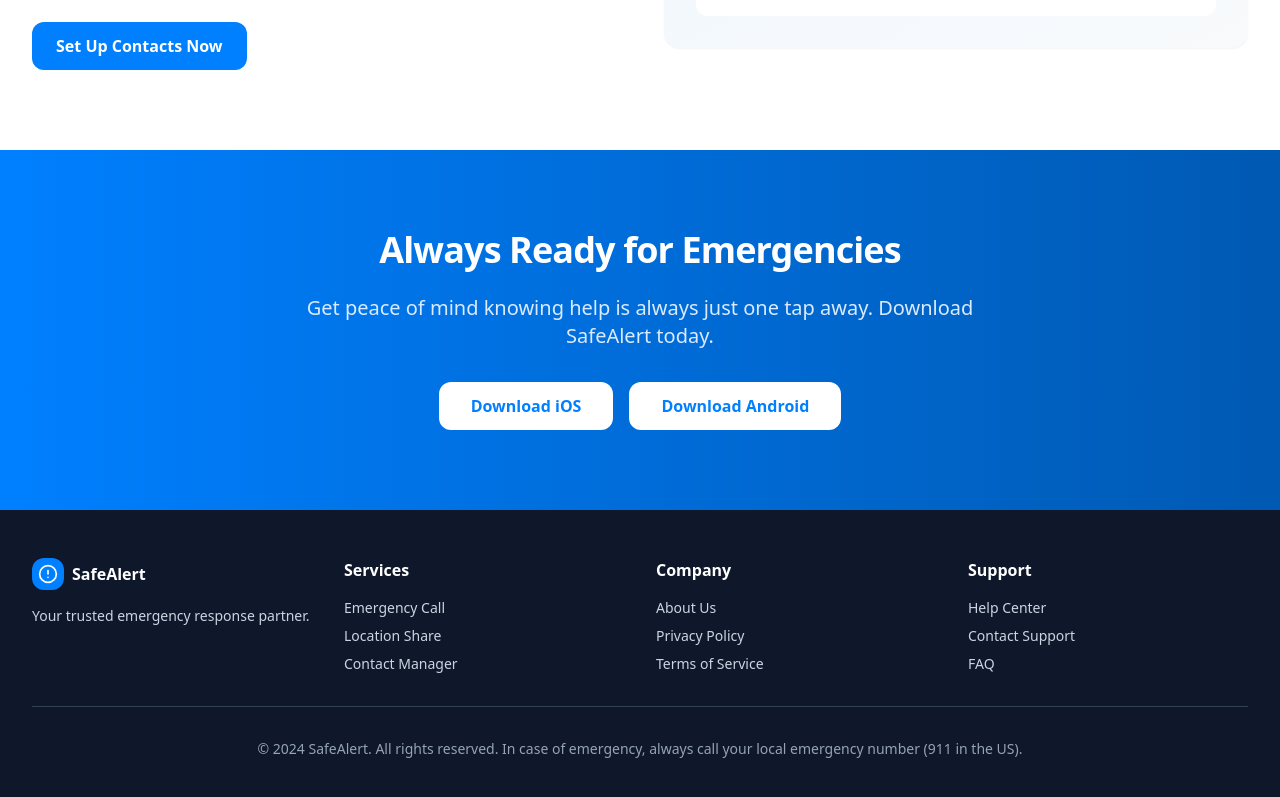
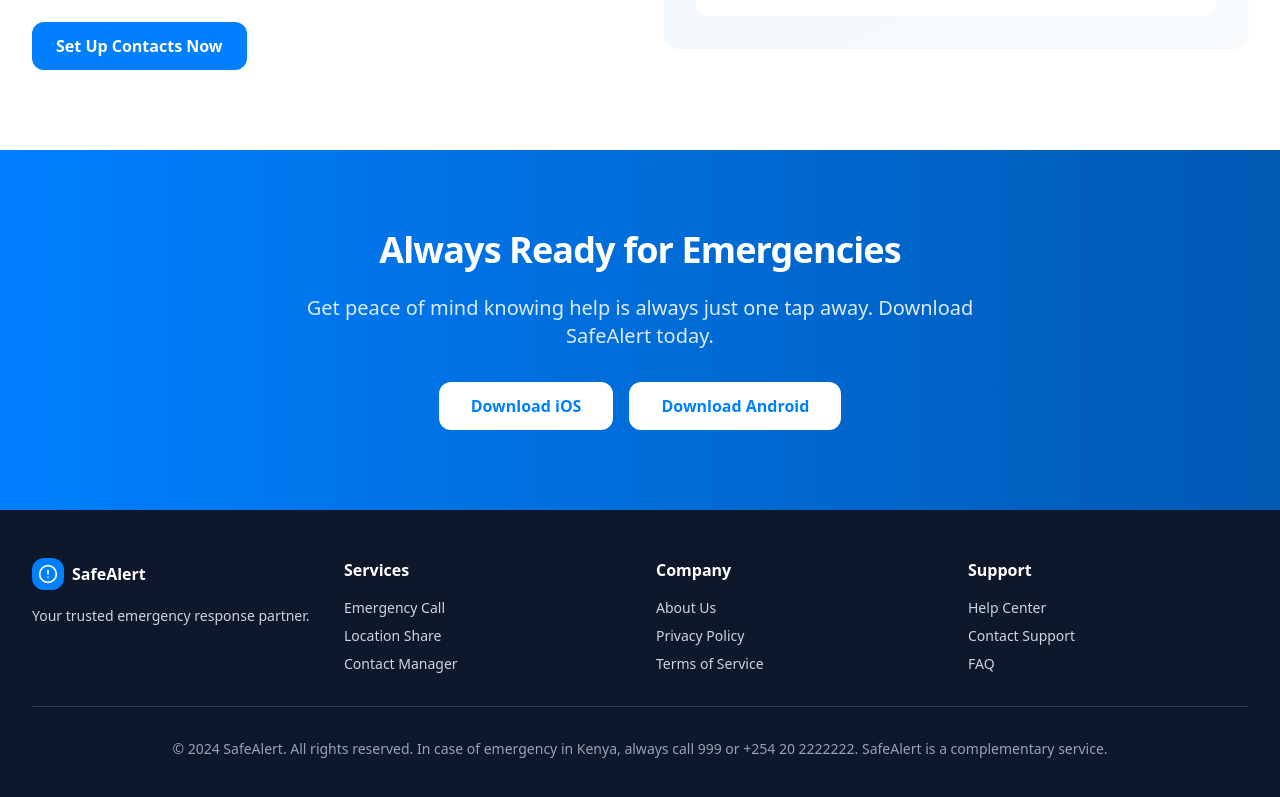
Before and after one commit to Ejore254/emergency-responde-hub, a React (Vite) app: page / in a window 1280 px wide. Shown: the part 1897-2694 px from the top of the page. Built offline with nearby package versions, Linux system fonts and the light colour scheme.

Commit message:
completionId: cgen-914eb6d7ece84bf49febb9aeb7d4ed19
cgen-914eb6d7ece84bf49febb9aeb7d4ed19

```diff
--- a/client/pages/Index.tsx
+++ b/client/pages/Index.tsx
@@ -324,7 +324,7 @@ export default function Index() {
           </div>
           <div className="border-t border-slate-700 pt-8">
             <p className="text-center text-sm text-slate-400">
-              © 2024 SafeAlert. All rights reserved. In case of emergency, always call your local emergency number (911 in the US).
+              © 2024 SafeAlert. All rights reserved. In case of emergency in Kenya, always call 999 or +254 20 2222222. SafeAlert is a complementary service.
             </p>
           </div>
         </div>
```
